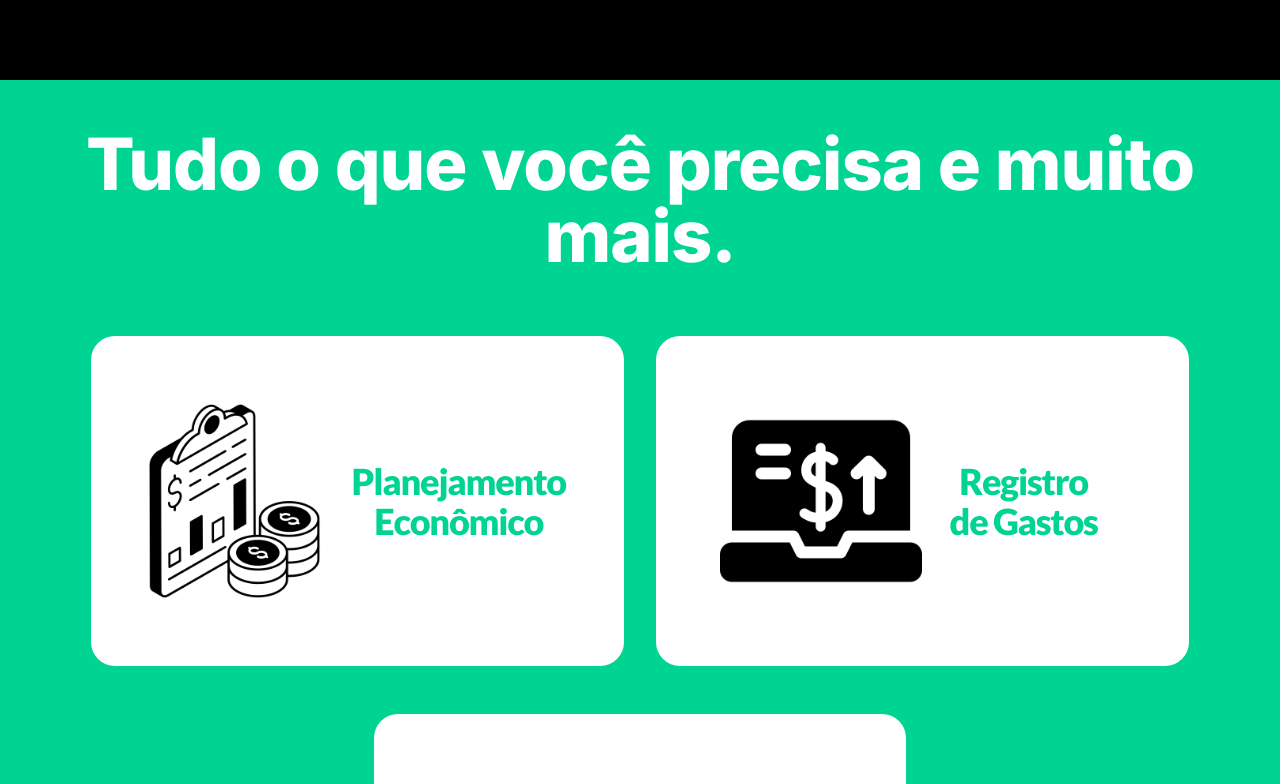
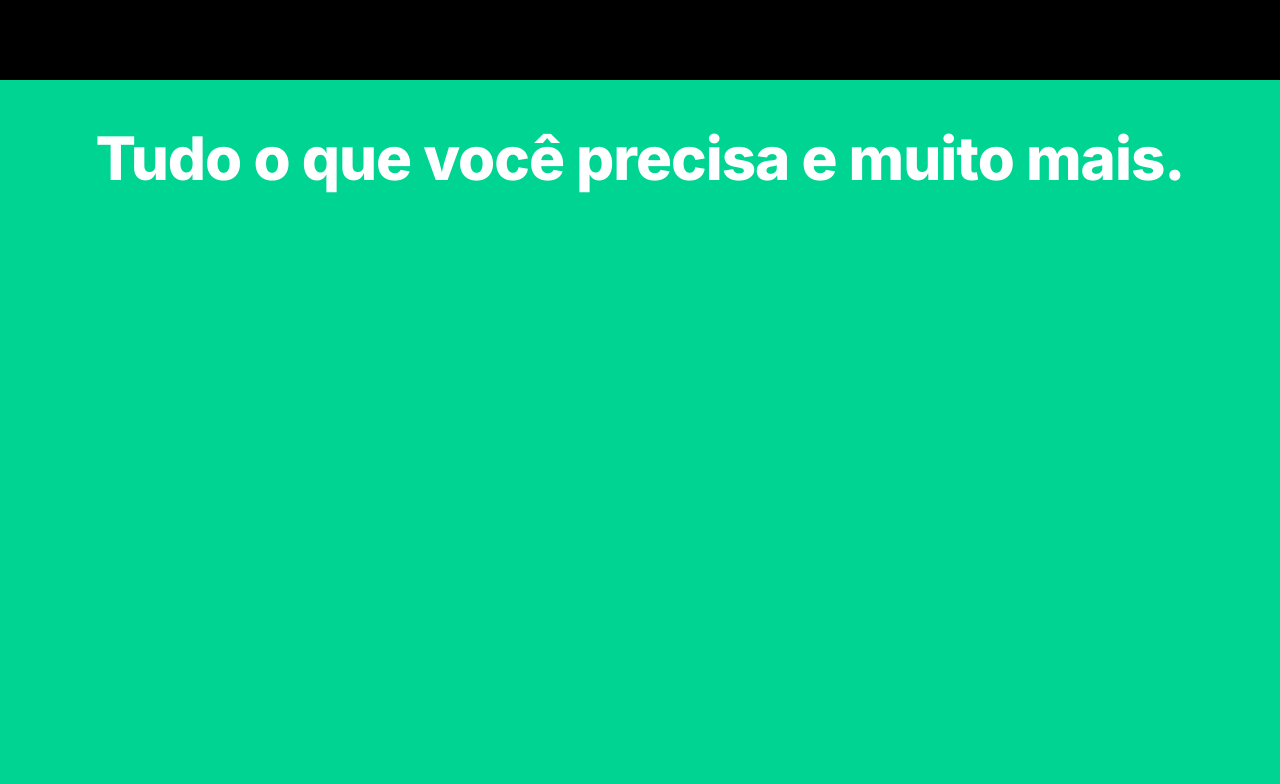
Before and after one commit to financepork/Pork, a React (Vite) app: page / in a window 1280 px wide. Shown: the part 720-1504 px from the top of the page. Built offline with nearby package versions, Linux system fonts and the light colour scheme; a web font is replaced by a local one; what tailwindcss-animated would draw is missing.

Commit message:
mudancas na landing page

```diff
--- a/src/components/Card.jsx
+++ /dev/null
@@ -1,16 +0,0 @@
-import React from 'react'
-
-const Card = ({title, imgPath}) => {
-    return (
-        <div className='bg-white w-full md:w-[60%] lg:w-[45%] 2xl:w-[40%] h-full p-8 md:p-12 lg:p-16 flex flex-row justify-center rounded-3xl'>
-            <img src={imgPath} alt="Foto da ferramenta" className='w-[50%] h-[50%]' />
-            <div className='flex flex-col space-y-4 justify-center mx-4'>
-                <h3 className='font-title-app text-[var(--color-green)] text-2xl md:text-4xl 2xl:text-6xl text-center'>
-                    {title}
-                </h3>
-            </div>
-        </div>
-    )
-}
-
-export default Card
--- a/src/pages/LandingPage.jsx
+++ b/src/pages/LandingPage.jsx
@@ -6,7 +6,7 @@ import CardApresentacaoEsq from '../components/CardApresentacaoEsq'
 import AOS from 'aos';
 import { useEffect } from 'react';
 import SmallCard from '../components/SmallCard'
-import Card from '../components/Card'
+
 
 
 
@@ -49,14 +49,8 @@ const LandingPage = () => {
       <section className='bg-[var(--color-green)] h-auto  p-6 2xl:min-h-screen'>
         <div className='flex items-center flex-col h-auto p-6'>
           <h1 data-aos="fade-right" data-aos-delay="200" data-aos-duration="1500" data-aos-easing="ease-in-out"
-            className='font-title-alt text-[var(--color-white)] mt-5 xl:mt-0 text-3xl md:text-6xl lg:text-7xl text-center'>Tudo o que você precisa e muito mais. </h1>
+            className='font-title-alt text-[var(--color-white)] mt-5 xl:mt-0 text-3xl md:text-6xl lg:text-6xl text-center'>Tudo o que você precisa e muito mais. </h1>
         </div>
-        <div data-aos="fade-right" data-aos-delay="300" data-aos-duration="1500" data-aos-easing="ease-in-out" className='flex flex-wrap gap-4 xl:gap-8 justify-center items-center w-full h-full space-y-4 p-6 mt-4'>
-              <Card imgPath='planEco.png' title='Planejamento Econômico' />
-              <Card imgPath='registroGastos.png' title='Registro de Gastos' />
-              <Card imgPath='metas.png' title='Metas de Economia' />
-
-      </div>
       </section>
       <section className='bg-[var(--color-white)] h-auto 2xl:min-h-screen'>
         <div className='flex justify-center flex-col items-center space-y-8 md:space-y-15 xl:space-y-20  p-6'>
```
